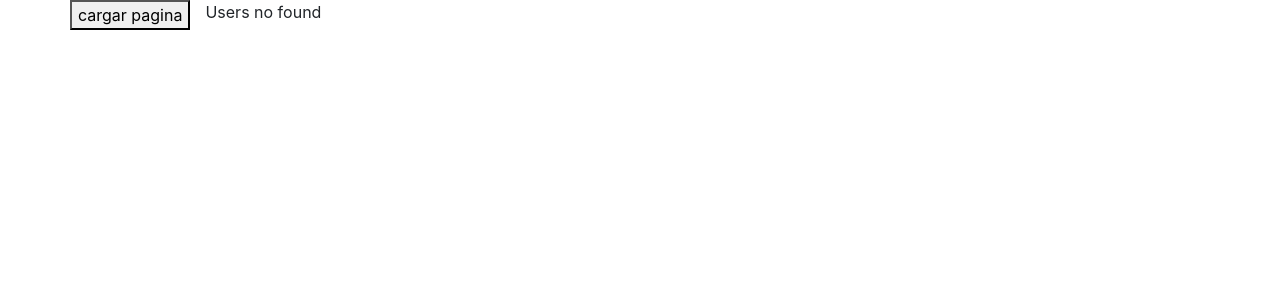
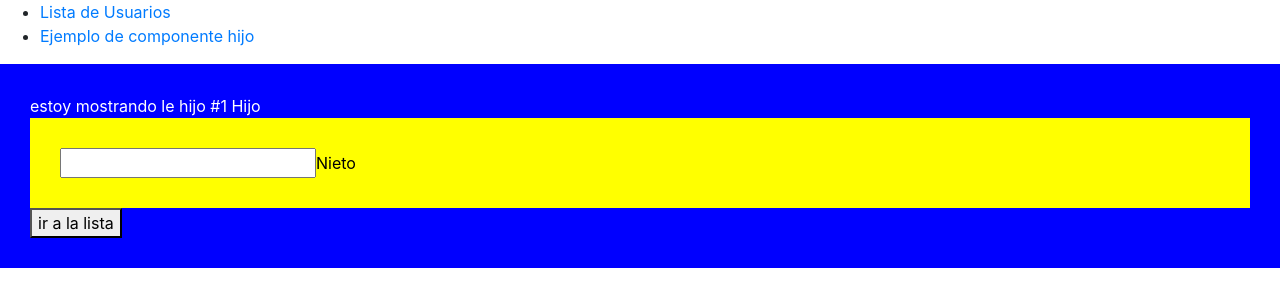
Before and after one commit to antaresgeo/car3, a React (Create React App) app: page /hijo/1 in a window 1280 px wide. Shown: the top 306 px of the page. Built offline with nearby package versions, Linux system fonts and the light colour scheme.

Commit message:
[CAR3] ejemplo con react routers

```diff
--- a/package.json
+++ b/package.json
@@ -10,12 +10,15 @@
     "@types/node": "^12.0.0",
     "@types/react": "^17.0.0",
     "@types/react-dom": "^17.0.0",
+    "@types/react-router-dom": "^5.1.7",
     "axios": "^0.21.1",
     "bootstrap": "^4.6.0",
     "prettier": "^2.2.1",
     "react": "^17.0.2",
     "react-dom": "^17.0.2",
     "react-redux": "^7.2.4",
+    "react-router": "^5.2.0",
+    "react-router-dom": "^5.2.0",
     "react-scripts": "4.0.3",
     "redux": "^4.1.0",
     "redux-thunk": "^2.3.0",
--- a/src/App.tsx
+++ b/src/App.tsx
@@ -2,11 +2,31 @@ import React from "react";
 import List from "./Components/list";
 import { Provider } from "react-redux";
 import store from "./store";
+import { Link } from "react-router-dom";
+import Hijo from "./Components/Hijo";
+import AppRouter, { AppRouteItf } from "./Components/AppRouter";
 
 function App() {
+  const menu = (
+    <ul>
+      <li>
+        <Link to="/list/">Lista de Usuarios</Link>
+      </li>
+      <li>
+        <Link to={{ pathname: "/hijo/5/", state: { hola: 2 } }}>
+          Ejemplo de componente hijo
+        </Link>
+      </li>
+    </ul>
+  );
+  const routes: AppRouteItf[] = [
+    { exact: true, path: "/list/", component: List },
+    { exact: true, path: "/hijo/:id/", component: Hijo, is_private: true, guard: () => true },
+    { redirect: "/list/", path: "**" },
+  ];
   return (
     <Provider store={store}>
-      <List />
+      <AppRouter routes={routes} menu={menu} />
     </Provider>
   );
 }
--- /dev/null
+++ b/src/Components/AppRouter.tsx
@@ -0,0 +1,63 @@
+import React, { FC, ReactElement } from "react";
+import {
+  BrowserRouter,
+  Switch,
+  Route,
+  Redirect,
+  RouteProps,
+} from "react-router-dom";
+
+interface OwnProps {
+  routes?: AppRouteItf[];
+  menu?: ReactElement;
+}
+
+const AppRouter: FC<OwnProps> = ({ routes, menu, children }) => {
+  return (
+    <BrowserRouter>
+      {menu && menu}
+      <Switch>
+        {routes &&
+          routes.map((route, index) => {
+            return <AppRoute key={`route_global_${index}`} {...route} />;
+          })}
+        {children && children}
+      </Switch>
+    </BrowserRouter>
+  );
+};
+
+export interface AppRouteItf extends RouteProps {
+  redirect?: string;
+  is_private?: boolean;
+  guard?: () => boolean;
+}
+
+const AppRoute: FC<OwnProps> = (route: AppRouteItf) => {
+  const { component, render, ...axu_route } = route;
+  let can_access = false;
+  if (route.is_private) {
+    can_access = route.guard ? route.guard() : false;
+  }
+  const Component = component;
+  const defaultRedirect = <Redirect to={"/"} />;
+
+  return (
+    <Route
+      {...axu_route}
+      render={(props) => {
+        if (route.redirect) {
+          return <Redirect to={route.redirect} />;
+        } else if (route.is_private && can_access) {
+          return Component ? <Component {...props} /> : defaultRedirect;
+        } else if (!route.is_private) {
+          return Component ? <Component {...props} /> : defaultRedirect;
+        } else {
+          return defaultRedirect;
+        }
+      }}
+    />
+  );
+};
+
+export default AppRouter;
--- a/src/Components/Hijo.tsx
+++ b/src/Components/Hijo.tsx
@@ -1,13 +1,27 @@
 import React, {useContext} from "react"
 import { appContext } from "../context";
 import Nieto from "./Nieto";
+import {useHistory, useLocation, useRouteMatch} from "react-router";
+export interface MatchParams {
+    id: string;
+}
 
 function Hijo(props: any) {
     const context = useContext(appContext);
+    const match = useRouteMatch<MatchParams>("/hijo/:id/")
+    const history = useHistory()
+    const location = useLocation();
+
     return (
         <div style={{ background: "blue", padding: "30px", color: "white" }}>
+            estoy mostrando le hijo #{match?.params?.id} {location.search}
+
             Hijo {props.theme && props.theme} {context.theme && context.theme}
             <Nieto theme={props.theme} />
+
+            <button onClick={() => {
+                history.push("/lista/")
+            }}> ir a la lista </button>
         </div>
     );
 }
--- a/src/Components/list.tsx
+++ b/src/Components/list.tsx
@@ -1,7 +1,6 @@
-import React, { FC, ReactElement, useEffect, useState } from "react";
+import React, { FC, useEffect } from "react";
 import { connect } from "react-redux";
 import actions from "../redux/actions";
-
 interface OwnProps {
   list: any[];
   listUsers: Function;
@@ -9,13 +8,6 @@ interface OwnProps {
   page: number;
 }
 
-interface User {
-  id: number;
-  email: string;
-  first_name: string;
-  last_name: string;
-  avatar: string;
-}
 
 export interface Action {
   type: string;
@@ -23,10 +15,6 @@ export interface Action {
   error?: any;
 }
 
-const action = {
-  type: "depositar",
-  payload: 10,
-};
 
 const List: FC<OwnProps> = (props) => {
   const { list, listUsers, list_is_loading, page } = props;
@@ -48,7 +36,6 @@ const List: FC<OwnProps> = (props) => {
           >
             cargar pagina
           </button>
-
           {list_is_loading && <span>Loading ...</span>}
           {!list_is_loading && (
             <div className="col-md-8">
--- a/src/Services/index.ts
+++ b/src/Services/index.ts
@@ -15,7 +15,7 @@ api_rest.interceptors.request.use((config) => {
 });
 
 api_rest.interceptors.response.use((respose) => {
-  const { config, data, headers, request, status, statusText } = respose;
+  const { config } = respose;
   if (config.url === "/api/users" && config.method === "get") {
     respose.data.data = respose?.data?.data?.map((user: any, index: number) => {
       user.app_id = index;
@@ -26,8 +26,7 @@ api_rest.interceptors.response.use((respose) => {
 });
 
 export const list = (pagina: number = 1) =>
-  api_rest
-    .get("/api/users", { params: { page: pagina } })
+  api_rest.get("/api/users", { params: { page: pagina } });
 
 export const create = (name: string, job: string) =>
   api_rest.post("/api/users", { name, job });
```
